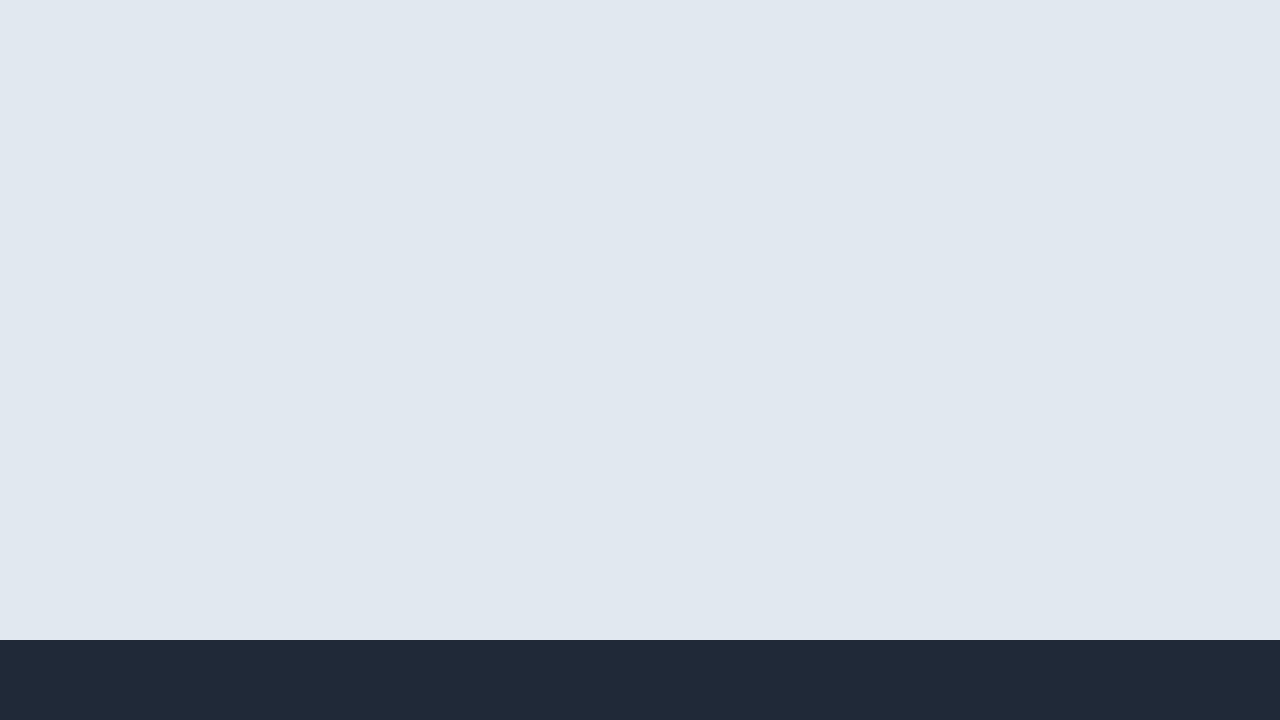
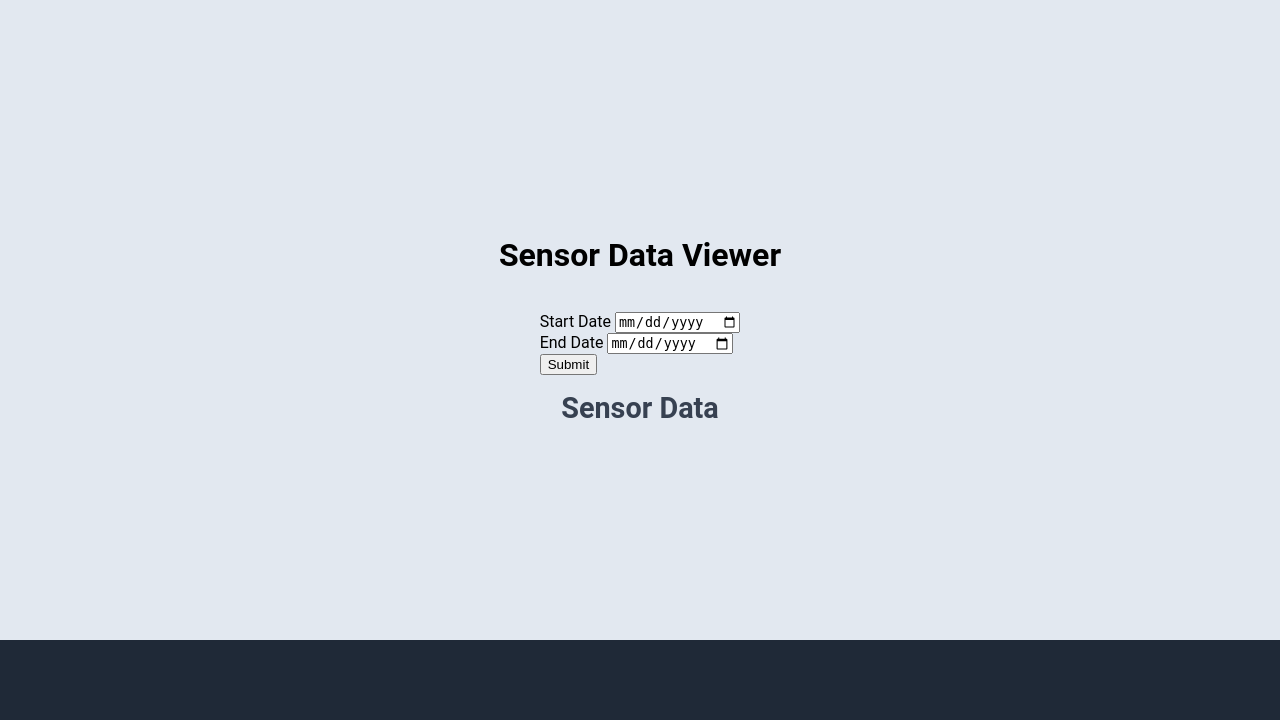
Before and after one commit to nick11nic/flask-web-app, a Flask app: page /log in a window 1280 px wide. Shown: the part 80-800 px from the top of the page. Run offline with Flask 3, Linux system fonts and the light colour scheme; a user stored in the database is signed in.

Commit message:
log test

```diff
--- a/blueprints/log.py
+++ b/blueprints/log.py
@@ -1,5 +1,5 @@
-from flask import Blueprint, render_template, request, redirect, session, flash
-from blueprints.user import is_admin, is_statistician
+from flask import Blueprint, render_template, request, redirect, session
+from datetime import datetime, timedelta
 
 log = Blueprint( "log", __name__, static_folder="static", template_folder="templates" )
 
@@ -8,3 +8,23 @@ def log_blueprint():
     if not session.get("user"):
         return redirect("/login")
     return render_template("log.html")
+
+def get_sensor_data(start_date, end_date):
+    return [
+        {"sensor": "Sensor 1", "value": 23, "timestamp": start_date},
+        {"sensor": "Sensor 2", "value": 25, "timestamp": start_date},
+        {"sensor": "Sensor 3", "value": 22, "timestamp": end_date},
+    ]
+
+@log.route('/read_logs', methods=['GET', 'POST'])
+def read_logs():
+    if request.method == 'POST':
+        start_date_str = request.form['start_date']
+        end_date_str = request.form['end_date']
+        start_date = datetime.strptime(start_date_str, '%Y-%m-%d')
+        end_date = datetime.strptime(end_date_str, '%Y-%m-%d')
+        sensor_data = get_sensor_data(start_date, end_date)
+    else:
+        sensor_data = []
+
+    return render_template('log.html', sensor_data=sensor_data)
--- a/templates/base.html
+++ b/templates/base.html
@@ -9,6 +9,7 @@
     <link rel="stylesheet" href="{{ url_for('static', filename='css/sensor.css')}}">
     <link rel="stylesheet" href="{{ url_for('static', filename='css/actuator.css')}}">
     <link rel="stylesheet" href="{{ url_for('static', filename='css/user.css') }}">
+    <link rel="stylesheet" href="{{ url_for('static', filename='css/log.css') }}">
     <title>{%block title%}{%endblock%}</title>
   </head>
   <body>
--- a/templates/log.html
+++ b/templates/log.html
@@ -2,3 +2,35 @@
 {% block title %}
 Home Page
 {% endblock %}
+
+{% block content %}
+    <div class="container">
+        <h1>Sensor Data Viewer</h1>
+        <form action="/read_logs" method="POST" class="form-container">
+            <div class="form-row">
+                <div class="form-group">
+                    <label for="start_date">Start Date</label>
+                    <input type="date" id="start_date" name="start_date" required>
+                </div>
+                <div class="form-group">
+                    <label for="end_date">End Date</label>
+                    <input type="date" id="end_date" name="end_date" required>
+                </div>
+            </div>
+            <button type="submit">Submit</button>
+        </form>
+
+        <div class="sensor-data-container">
+            <h2>Sensor Data</h2>
+            <div class="sensor-data-row">
+                {% for data in sensor_data %}
+                    <div class="sensor-data-card">
+                        <h5>{{ data.sensor }}</h5>
+                        <p>Value: {{ data.value }}</p>
+                        <p>Timestamp: {{ data.timestamp }}</p>
+                    </div>
+                {% endfor %}
+            </div>
+        </div>
+    </div>
+{% endblock %}
```
Also changed, not shown: database.db, static/css/log.css (added).
